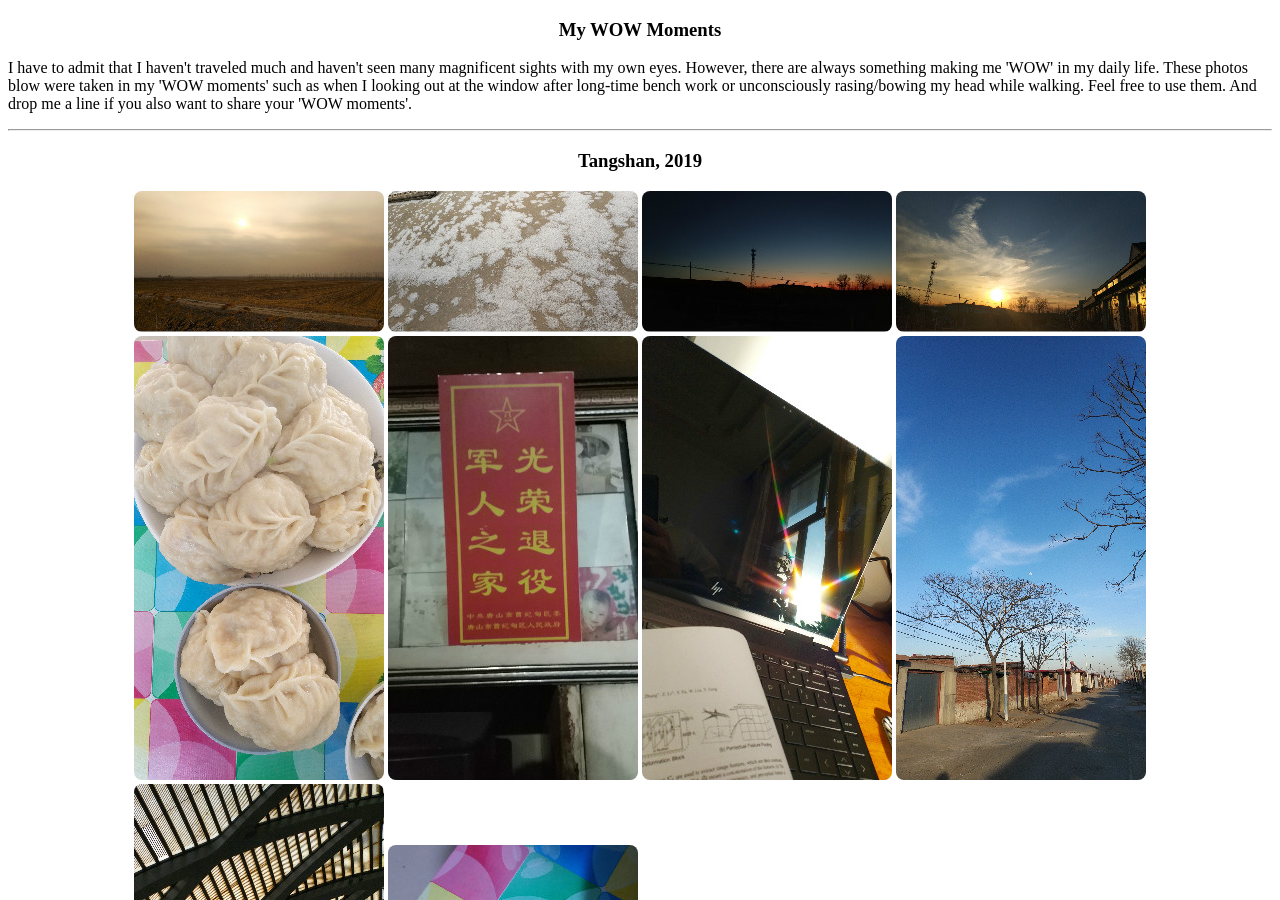
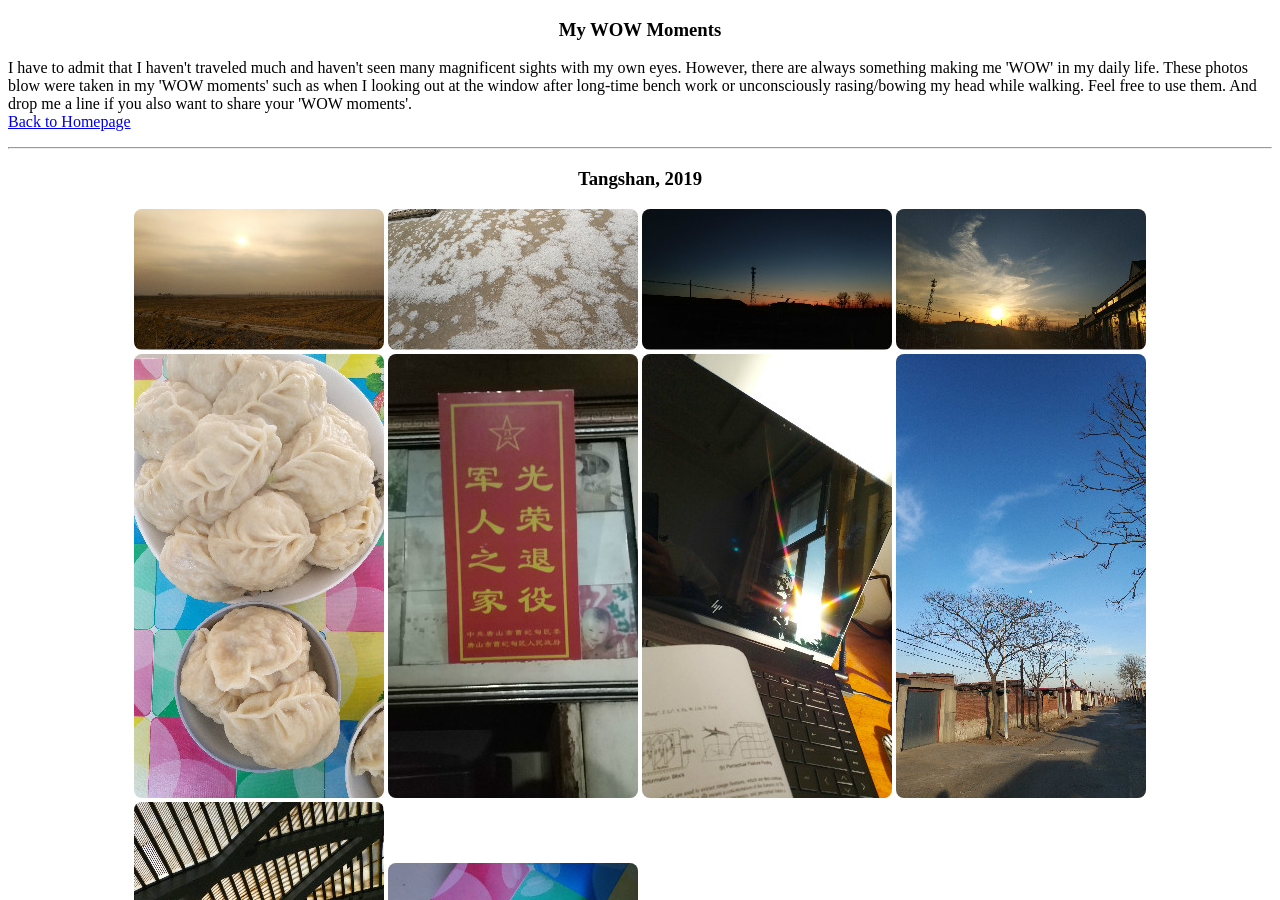
Before and after one commit to PAULYZHENG/paulyzheng.github.io, a Jekyll site: the page photograph/index.html, which Jekyll copies as it is, in a window 1280 px wide and 900 px high. Built offline with Jekyll 4.4.1, drawn with Linux system fonts in a browser that asks for light colours.

Commit message:
Update index.html

```diff
--- a/photograph/index.html
+++ b/photograph/index.html
@@ -15,7 +15,8 @@
       However, there are always something making me 'WOW' in my daily life.
       These photos blow were taken in my 'WOW moments' such as
       when I looking out at the window after long-time bench work or unconsciously rasing/bowing my head while walking.
-      Feel free to use them. And drop me a line if you also want to share your 'WOW moments'.
+      Feel free to use them. And drop me a line if you also want to share your 'WOW moments'.<br/>
+      <a href="https://paulyzheng.github.io/about/">Back to Homepage</a>
     </p>
     <hr />
 
```
